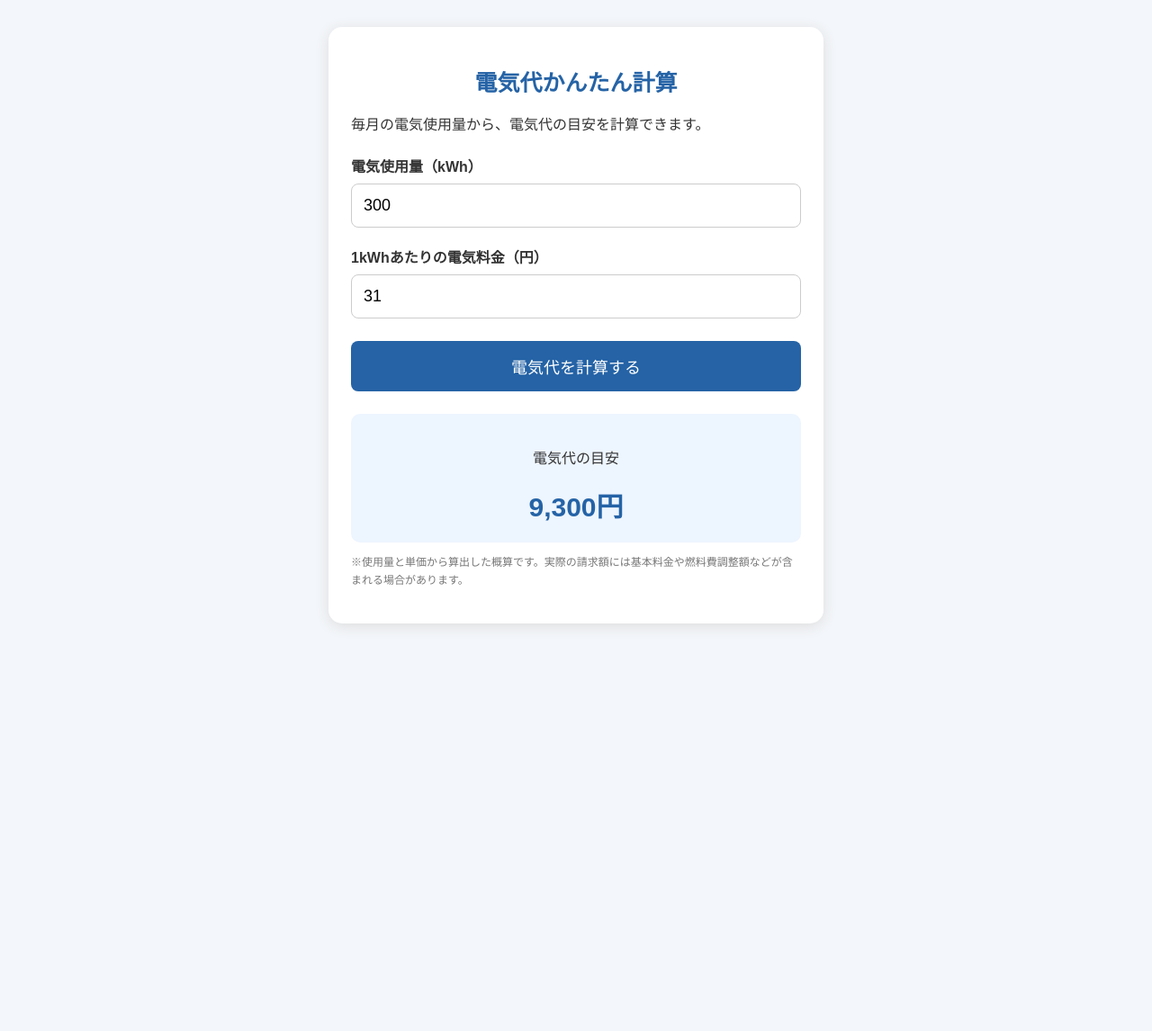
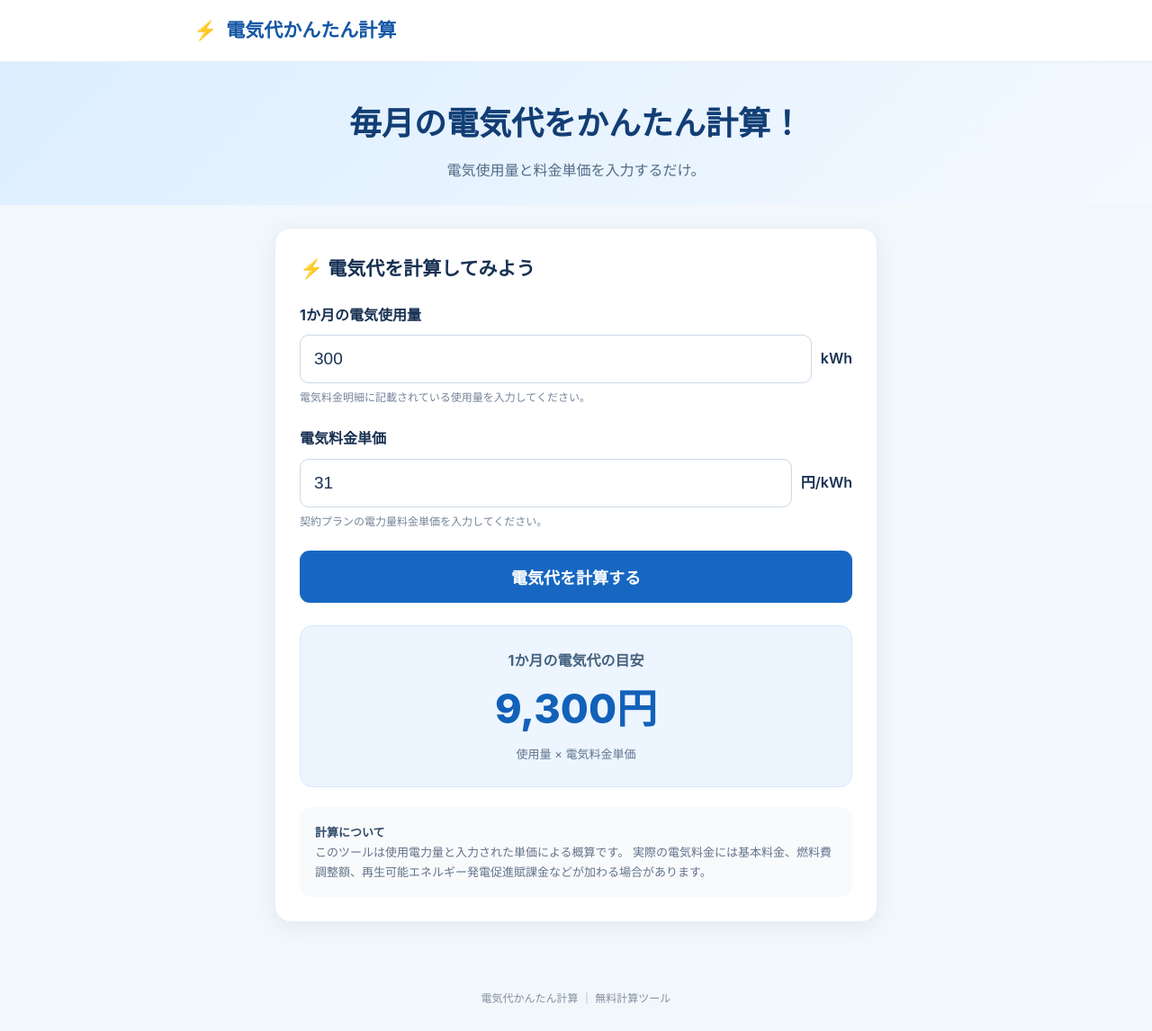
Before and after one commit to kowara11/electricity-cost-calculator, a plain HTML site: page index.html in a window 1280 px wide. Shown: the whole page at 90% size. Before the commit the page ends 800 px from the top, so only its background shows below. Drawn offline with Linux system fonts and the light colour scheme.

Commit message:
Refactor index.html for improved layout and functionality
Updated the layout and styling of the electricity cost calculator. Improved accessibility and adjusted the calculation logic.

```diff
--- a/index.html
+++ b/index.html
@@ -1,116 +1,299 @@
+
 <!DOCTYPE html>
 <html lang="ja">
 <head>
 <meta charset="UTF-8">
 <meta name="viewport" content="width=device-width, initial-scale=1.0">
-<title>電気代かんたん計算</title>
+<meta name="description" content="電気使用量と料金単価から毎月の電気代を簡単に計算できる無料ツールです。">
+<title>電気代かんたん計算｜無料シミュレーター</title>
 <style>
+* { box-sizing: border-box; }
+
 body {
-  font-family: sans-serif;
-  background: #f3f6fa;
   margin: 0;
-  padding: 30px 15px;
-  color: #333;
+  font-family: -apple-system, BlinkMacSystemFont, "Helvetica Neue",
+    "Noto Sans JP", sans-serif;
+  color: #183153;
+  background: #f2f7fc;
+  line-height: 1.7;
 }
-.container {
-  max-width: 500px;
+
+header {
+  background: white;
+  padding: 16px 20px;
+  border-bottom: 1px solid #e5edf5;
+}
+
+.header-inner {
+  max-width: 850px;
   margin: auto;
+  display: flex;
+  align-items: center;
+  gap: 10px;
+  font-size: 21px;
+  font-weight: 800;
+  color: #1557a5;
+}
+
+.hero {
+  text-align: center;
+  padding: 38px 16px 25px;
+  background: linear-gradient(135deg, #dceeff, #f4f9ff);
+}
+
+.hero h1 {
+  font-size: clamp(25px, 5vw, 36px);
+  margin: 0 0 8px;
+  color: #123e75;
+}
+
+.hero p {
+  margin: 0;
+  color: #526b86;
+}
+
+main {
+  max-width: 700px;
+  margin: 25px auto 50px;
+  padding: 0 15px;
+}
+
+.card {
   background: white;
-  padding: 25px;
-  border-radius: 15px;
-  box-shadow: 0 3px 15px #ddd;
+  padding: 27px;
+  border-radius: 18px;
+  box-shadow: 0 5px 22px rgba(35, 75, 120, 0.08);
+  border: 1px solid #e7eef6;
 }
-h1 {
-  text-align: center;
-  color: #2563a6;
-  font-size: 25px;
+
+h2 {
+  font-size: 21px;
+  margin: 0 0 20px;
 }
-p { line-height: 1.7; }
+
+.field {
+  margin-bottom: 22px;
+}
+
 label {
   display: block;
-  margin-top: 20px;
-  font-weight: bold;
+  font-weight: 700;
+  margin-bottom: 8px;
 }
+
+.input-wrap {
+  display: flex;
+  align-items: center;
+  gap: 10px;
+}
+
 input {
   width: 100%;
-  box-sizing: border-box;
-  padding: 13px;
-  margin-top: 8px;
-  font-size: 18px;
-  border: 1px solid #ccc;
-  border-radius: 8px;
+  min-width: 0;
+  padding: 15px;
+  font-size: 19px;
+  border: 1px solid #cbd8e6;
+  border-radius: 10px;
+  color: #183153;
+  background: #fff;
 }
+
+input:focus {
+  outline: 3px solid #cce3ff;
+  border-color: #2878d0;
+}
+
+.unit {
+  white-space: nowrap;
+  font-weight: 600;
+}
+
+.hint {
+  font-size: 12px;
+  color: #74849a;
+  margin-top: 6px;
+}
+
 button {
   width: 100%;
-  margin-top: 25px;
-  padding: 15px;
-  background: #2563a6;
+  padding: 16px;
+  border: none;
+  border-radius: 11px;
+  background: #1767c2;
   color: white;
-  border: none;
-  border-radius: 8px;
   font-size: 18px;
+  font-weight: 700;
   cursor: pointer;
+  transition: background .2s;
 }
+
+button:hover { background: #1055a5; }
+button:focus-visible {
+  outline: 3px solid #8bbcff;
+  outline-offset: 3px;
+}
+
 .result {
   margin-top: 25px;
-  padding: 20px;
+  padding: 25px 15px;
   background: #edf5ff;
-  border-radius: 10px;
+  border-radius: 14px;
   text-align: center;
+  border: 1px solid #d5e8ff;
 }
+
+.result-title {
+  font-weight: 700;
+  color: #45627f;
+}
+
 .amount {
-  font-size: 30px;
-  font-weight: bold;
-  color: #2563a6;
+  color: #1261b9;
+  font-size: clamp(32px, 8vw, 45px);
+  font-weight: 800;
+  line-height: 1.4;
+  margin: 8px 0;
+  overflow-wrap: anywhere;
 }
-.note {
+
+.result-sub {
+  font-size: 13px;
+  color: #60758c;
+}
+
+.error {
+  color: #c52c2c;
+  background: #fff0f0;
+  padding: 10px;
+  border-radius: 8px;
+  margin-top: 12px;
+  font-size: 14px;
+}
+
+.info {
+  margin-top: 22px;
+  padding: 17px;
+  background: #f8fafc;
+  border-radius: 12px;
+  font-size: 13px;
+  color: #64748b;
+}
+
+.info strong { color: #334b68; }
+
+footer {
+  text-align: center;
+  padding: 25px 15px;
+  color: #8290a0;
   font-size: 12px;
-  color: #777;
+}
+
+@media (max-width: 480px) {
+  header { padding: 13px 16px; }
+  .header-inner { font-size: 18px; }
+  .hero { padding: 30px 15px 20px; }
+  main { margin-top: 16px; }
+  .card { padding: 20px 17px; }
 }
 </style>
 </head>
+
 <body>
-<div class="container">
-  <h1>電気代かんたん計算</h1>
-  <p>毎月の電気使用量から、電気代の目安を計算できます。</p>
 
-  <label for="usage">電気使用量（kWh）</label>
-  <input type="number" id="usage" value="300" min="0">
+<header>
+  <div class="header-inner">
+    <span>⚡</span>
+    <span>電気代かんたん計算</span>
+  </div>
+</header>
 
-  <label for="price">1kWhあたりの電気料金（円）</label>
-  <input type="number" id="price" value="31" min="0" step="0.1">
+<section class="hero">
+  <h1>毎月の電気代をかんたん計算！</h1>
+  <p>電気使用量と料金単価を入力するだけ。</p>
+</section>
 
-  <button onclick="calculate()">電気代を計算する</button>
+<main>
+  <section class="card">
+    <h2>⚡ 電気代を計算してみよう</h2>
 
-  <div class="result">
-    <p>電気代の目安</p>
-    <div class="amount" id="result">9,300円</div>
-  </div>
+    <div class="field">
+      <label for="usage">1か月の電気使用量</label>
+      <div class="input-wrap">
+        <input type="number" id="usage"
+          value="300" min="0" step="any"
+          placeholder="例：300">
+        <span class="unit">kWh</span>
+      </div>
+      <div class="hint">電気料金明細に記載されている使用量を入力してください。</div>
+    </div>
 
-  <p class="note">
-    ※使用量と単価から算出した概算です。実際の請求額には基本料金や燃料費調整額などが含まれる場合があります。
-  </p>
-</div>
+    <div class="field">
+      <label for="price">電気料金単価</label>
+      <div class="input-wrap">
+        <input type="number" id="price"
+          value="31" min="0" step="any"
+          placeholder="例：31">
+        <span class="unit">円/kWh</span>
+      </div>
+      <div class="hint">契約プランの電力量料金単価を入力してください。</div>
+    </div>
+
+    <button type="button" onclick="calculate()">
+      電気代を計算する
+    </button>
+
+    <div id="error" class="error" role="alert" hidden></div>
+
+    <div class="result" aria-live="polite">
+      <div class="result-title">1か月の電気代の目安</div>
+      <div class="amount" id="result">9,300円</div>
+      <div class="result-sub">使用量 × 電気料金単価</div>
+    </div>
+
+    <div class="info">
+      <strong>計算について</strong><br>
+      このツールは使用電力量と入力された単価による概算です。
+      実際の電気料金には基本料金、燃料費調整額、再生可能エネルギー発電促進賦課金などが加わる場合があります。
+    </div>
+  </section>
+</main>
+
+<footer>
+  電気代かんたん計算 ｜ 無料計算ツール
+</footer>
 
 <script>
 function calculate() {
-  const usage = Number(document.getElementById("usage").value);
-  const price = Number(document.getElementById("price").value);
+  const usageInput = document.getElementById("usage");
+  const priceInput = document.getElementById("price");
+  const error = document.getElementById("error");
+  const result = document.getElementById("result");
+
+  const usageText = usageInput.value.trim();
+  const priceText = priceInput.value.trim();
+
+  const usage = Number(usageText);
+  const price = Number(priceText);
+
+  error.hidden = true;
 
   if (
-    document.getElementById("usage").value === "" ||
-    document.getElementById("price").value === "" ||
+    usageText === "" || priceText === "" ||
+    !Number.isFinite(usage) ||
+    !Number.isFinite(price) ||
     usage < 0 || price < 0
   ) {
-    alert("正しい数値を入力してください。");
+    error.textContent = "0以上の正しい数値を入力してください。";
+    error.hidden = false;
     return;
   }
 
-  const total = usage * price;
+  const total = Math.round(usage * price);
 
-  document.getElementById("result").textContent =
-    Math.round(total).toLocaleString("ja-JP") + "円";
+  result.textContent =
+    total.toLocaleString("ja-JP") + "円";
 }
 </script>
+
 </body>
 </html>
```
